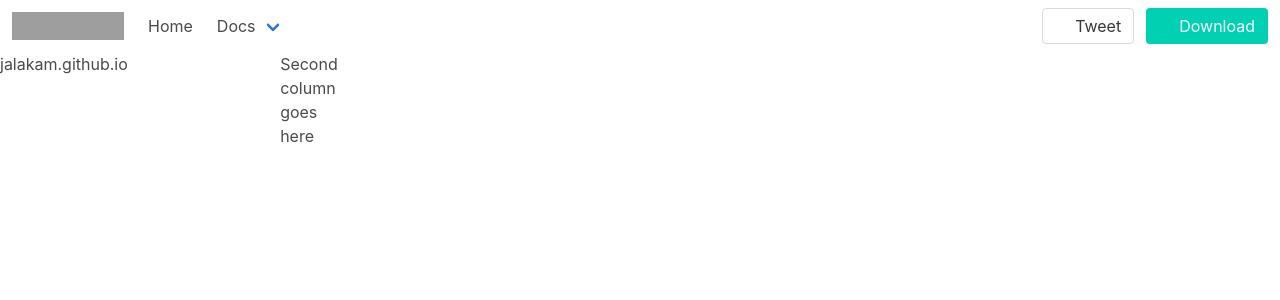
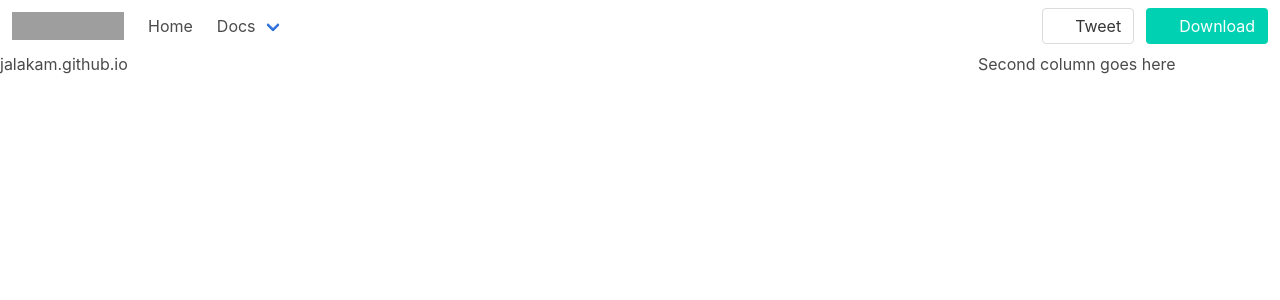
Before and after one commit to jalakam/jalakam-bulma-test, a Jekyll site: the page built from README.md, in a window 1280 px wide. Shown: the top 300 px of the page. Built offline with Jekyll 4.4.1, drawn with Linux system fonts in a browser that asks for light colours; our own code applies the rules of GitHub Pages for plain Markdown files; grey boxes are pictures that could not be loaded.

Commit message:
Update default.html

```diff
--- a/_layouts/default.html
+++ b/_layouts/default.html
@@ -8,15 +8,13 @@
 {% include script.html %}
 </head>
 <body>
-  <div class="level">
        <div class="columns">
-          <div class="column is-three-quarters">
+          <div class="column is-three-quarters level">
               {{ content }}
           </div>
-          <div class="column">
+          <div class="column level">
               Second column goes here
           </div>
       </div>
-  </div>
 </body>
 </html>
```
